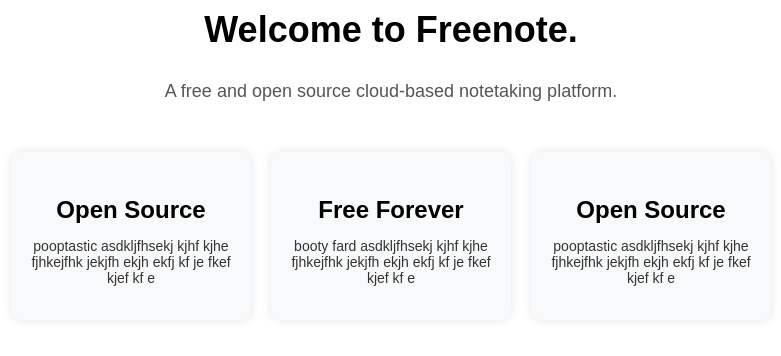
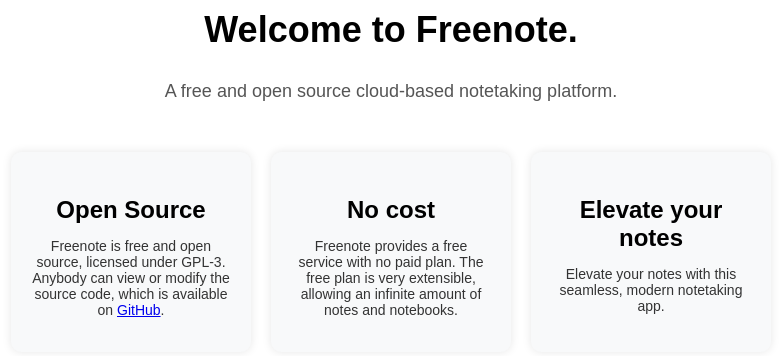
Before and after one commit to makaip/freenote, a Flask app: page / in a window 1280 px wide. Shown: the part 149-505 px from the top of the page, without its empty margins (249-1030 px from the left). Run offline with Flask 3, Linux system fonts and the light colour scheme; parts of the project's set-up code (start-up, migrations or seed data) failed here and were passed over; some libraries are stand-ins or nearby versions.

Commit message:
remove some placeholder text on the main page

```diff
--- a/templates/index.html
+++ b/templates/index.html
@@ -25,15 +25,16 @@
         <section class="features">
             <div class="feature">
                 <h3>Open Source</h3>
-                <p>pooptastic asdkljfhsekj kjhf kjhe fjhkejfhk jekjfh ekjh ekfj kf je fkef kjef kf e</p>
+                <p>Freenote is free and open source, licensed under GPL-3. Anybody can view or modify the source code, which is available on <a href="https://www.github.com/alexanderjcs/freenote">GitHub</a>.</p>
             </div>
             <div class="feature">
-                <h3>Free Forever</h3>
-                <p>booty fard asdkljfhsekj kjhf kjhe fjhkejfhk jekjfh ekjh ekfj kf je fkef kjef kf e</p>
+                <h3>No cost</h3>
+                {# TODO: add a limit for the number of notebooks that can be added. Infinite amounts will just cause people to crash the server lmao #}
+                <p>Freenote provides a free service with no paid plan. The free plan is very extensible, allowing an infinite amount of notes and notebooks.</p>
             </div>
             <div class="feature">
-                <h3>Open Source</h3>
-                <p>pooptastic asdkljfhsekj kjhf kjhe fjhkejfhk jekjfh ekjh ekfj kf je fkef kjef kf e</p>
+                <h3>Elevate your notes</h3>
+                <p>Elevate your notes with this seamless, modern notetaking app.</p>
             </div>
         </section>
     </main>
```
